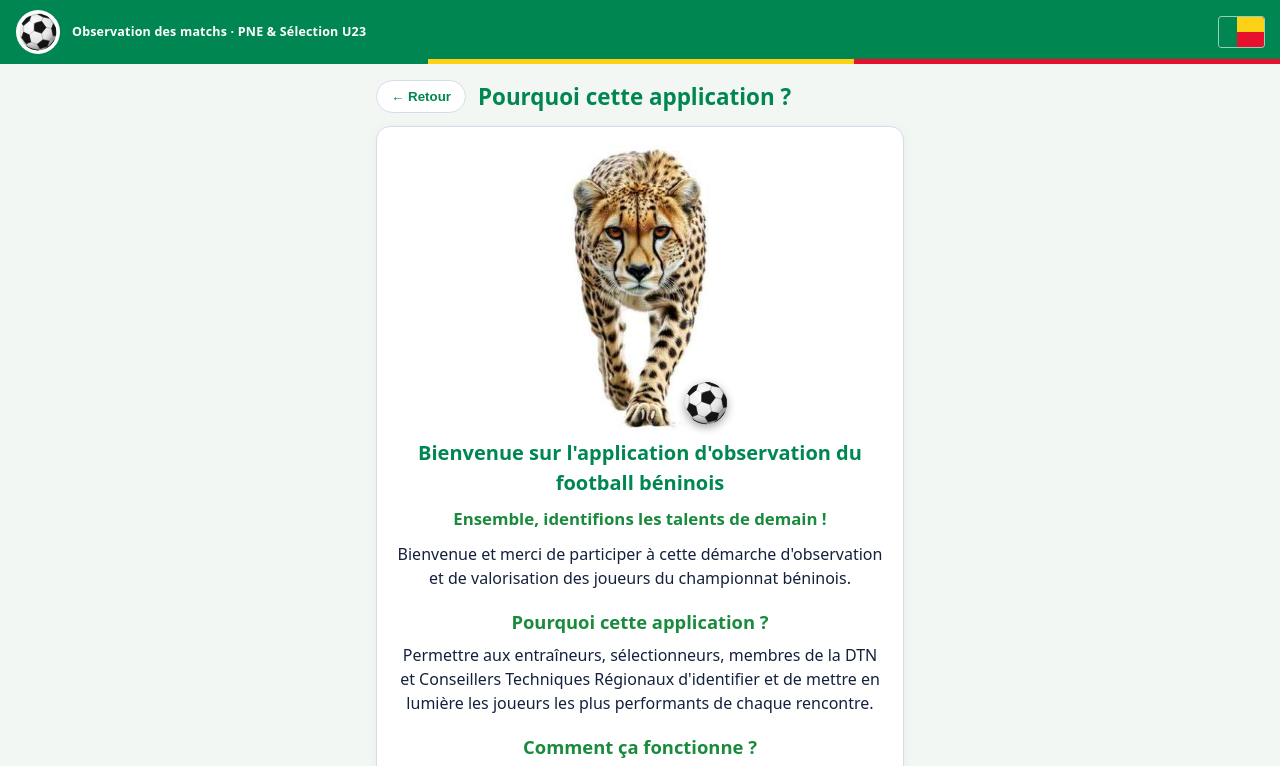
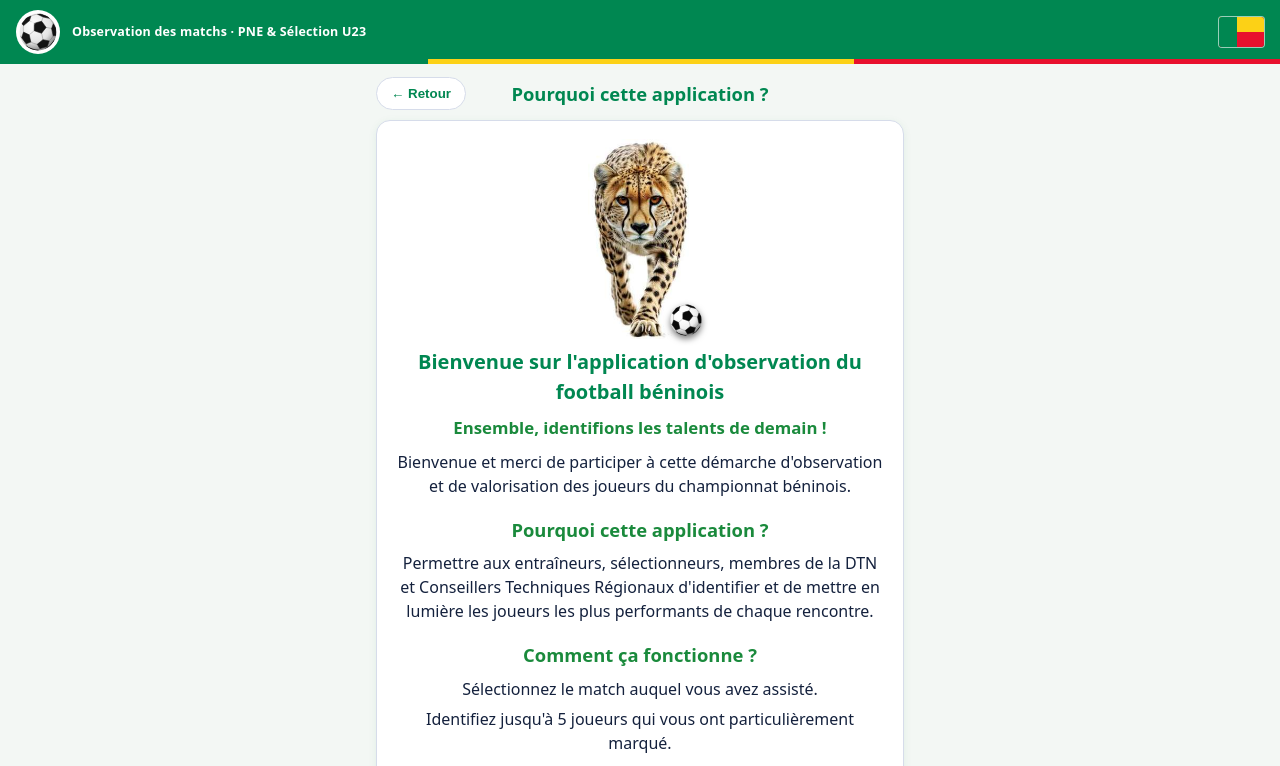
Before and after one commit to Synathletic/obs-matchs-pne, a plain HTML site: page index.html in a window 1280 px wide. Both pictures are taken after a click on the button "Pourquoi cette application ?". Shown: the top 766 px of the page. Drawn offline with nearby package versions, Linux system fonts and the light colour scheme.

Commit message:
Pourquoi : proportions guépard/ballon, titre centré

```diff
--- a/app.js
+++ b/app.js
@@ -110,7 +110,7 @@ function ecranPourquoi(retour) {
   const h = (t) => el("h2", { text: t });
   const dessin = el("div", { class: "guepard" });
   dessin.innerHTML = SVG_GUEPARD;
-  racine.append(barreTitre("Pourquoi cette application ?", retour), el("section", { class: "carte pourquoi" }, [
+  racine.append(Object.assign(barreTitre("Pourquoi cette application ?", retour), { className: "barre-titre centre" }), el("section", { class: "carte pourquoi" }, [
     dessin,
     el("h1", { text: "Bienvenue sur l'application d'observation du football béninois" }),
     el("p", { class: "accroche", text: "Ensemble, identifions les talents de demain !" }),
--- a/style.css
+++ b/style.css
@@ -160,7 +160,7 @@ textarea:focus { outline: 3px solid var(--orange); outline-offset: 1px; }
 .vide { text-align: center; color: var(--gris); padding: 18px 0; }
 
 /* Onglet Pourquoi */
-.guepard { position: relative; max-width: 150px; margin: 0 auto 8px; }
+.guepard { position: relative; max-width: 105px; margin: 0 auto 8px; }
 .guepard svg { width: 100%; height: auto; display: block; }
 .pourquoi h1 { text-align: center; font-size: 1.25rem; }
 .pourquoi .accroche { text-align: center; font-weight: 700; color: var(--vert); font-size: 1.05rem; }
@@ -173,4 +173,7 @@ textarea:focus { outline: 3px solid var(--orange); outline-offset: 1px; }
 .pourquoi ul { list-style: none; padding: 0; margin: 8px 0; }
 .pourquoi li { margin: 6px 0; }
 .guepard-img { width: 100%; height: auto; display: block; border-radius: 12px; }
-.guepard-ballon { position: absolute; right: -14px; bottom: 4px; width: 46px; height: 46px; filter: drop-shadow(0 3px 4px rgba(0,0,0,.35)); }
+.guepard-ballon { position: absolute; right: -10px; bottom: 2px; width: 34px; height: 34px; filter: drop-shadow(0 3px 3px rgba(0,0,0,.5)) contrast(1.1) saturate(.9); }
+.barre-titre.centre { position: relative; justify-content: center; }
+.barre-titre.centre .btn-retour { position: absolute; left: 0; }
+.barre-titre.centre h1 { text-align: center; font-size: 1.15rem; padding: 0 84px; }
--- a/sw.js
+++ b/sw.js
@@ -1,7 +1,7 @@
 // Service worker Observation des matchs PNE : met en cache l'interface (pas les données de santé).
 // Les appels à Supabase ne sont JAMAIS mis en cache.
 // Changer le numéro de version ci-dessous à chaque mise à jour de l'application.
-const VERSION = "obs-pne-v1-8";
+const VERSION = "obs-pne-v1-9";
 const FICHIERS = [
   "./", "index.html", "style.css", "config.js", "app.js",
   "logo.svg", "guepard.jpg", "drapeau.svg", "icon-192.png", "manifest.json"
```
